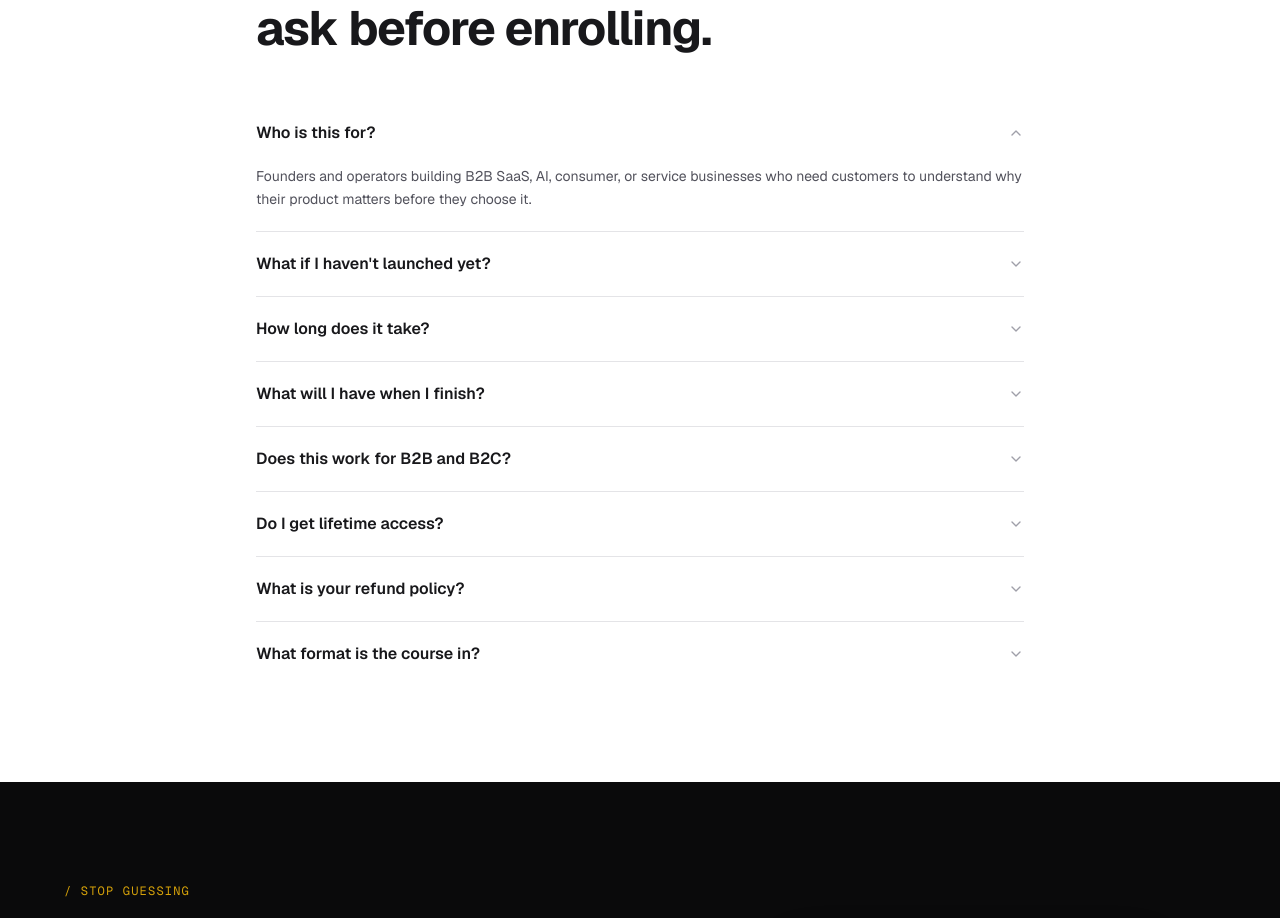
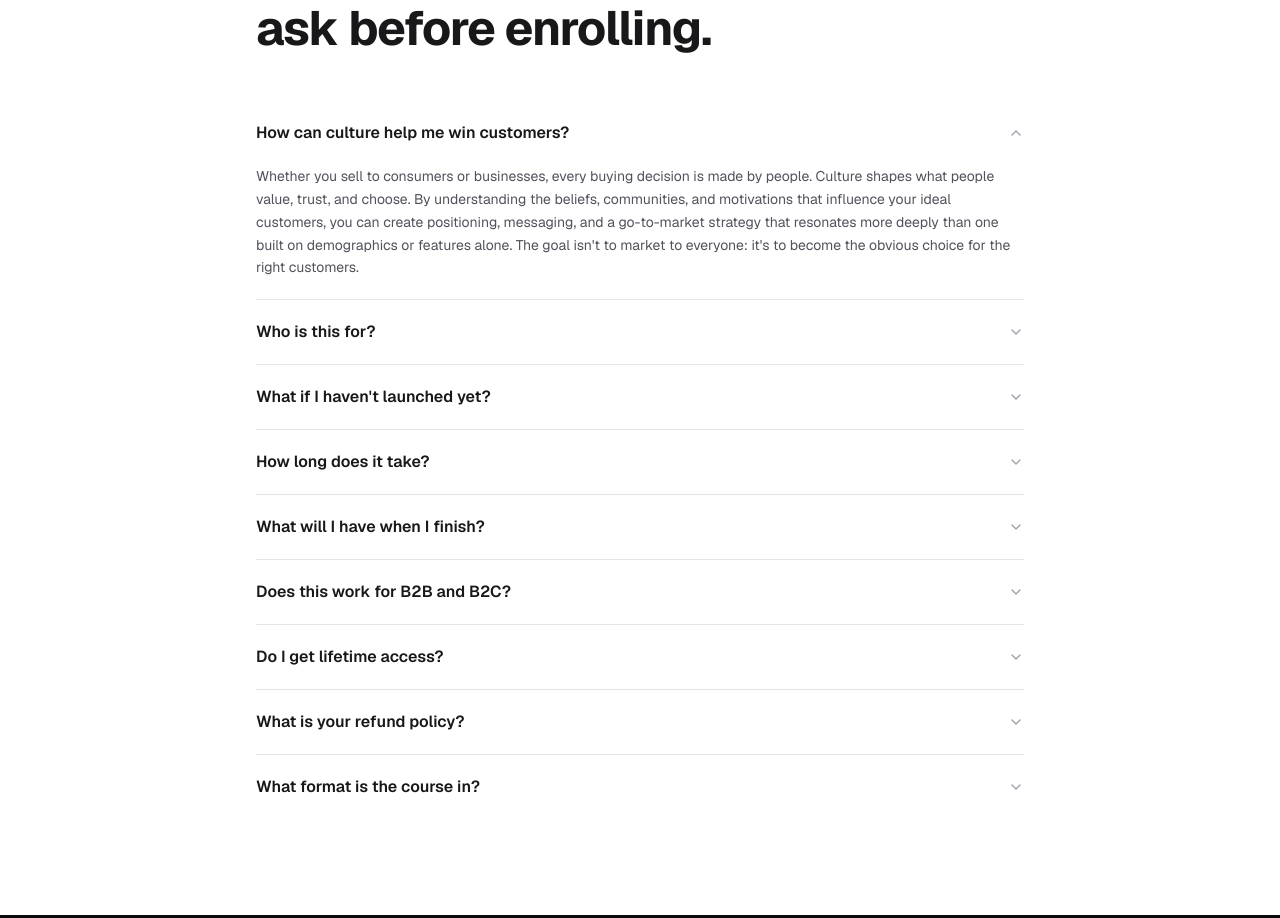
Before and after one commit to wadnsj/culture-first-gtm-landing-page, a Next.js app: page / in a window 1280 px wide. Shown: the part 7372-8290 px from the top of the page. Built offline with nearby package versions, Linux system fonts and the light colour scheme.

Commit message:
Add FAQ entry on how culture helps win customers
Answer uses text-pretty (already applied sitewide to FAQ answers) and
contains no em dashes.

```diff
--- a/components/faq-section.tsx
+++ b/components/faq-section.tsx
@@ -4,6 +4,11 @@ import { ChevronDown } from 'lucide-react'
 import { useState } from 'react'
 
 const FAQS = [
+  {
+    question: 'How can culture help me win customers?',
+    answer:
+      "Whether you sell to consumers or businesses, every buying decision is made by people. Culture shapes what people value, trust, and choose. By understanding the beliefs, communities, and motivations that influence your ideal customers, you can create positioning, messaging, and a go-to-market strategy that resonates more deeply than one built on demographics or features alone. The goal isn't to market to everyone: it's to become the obvious choice for the right customers.",
+  },
   {
     question: 'Who is this for?',
     answer:
```
